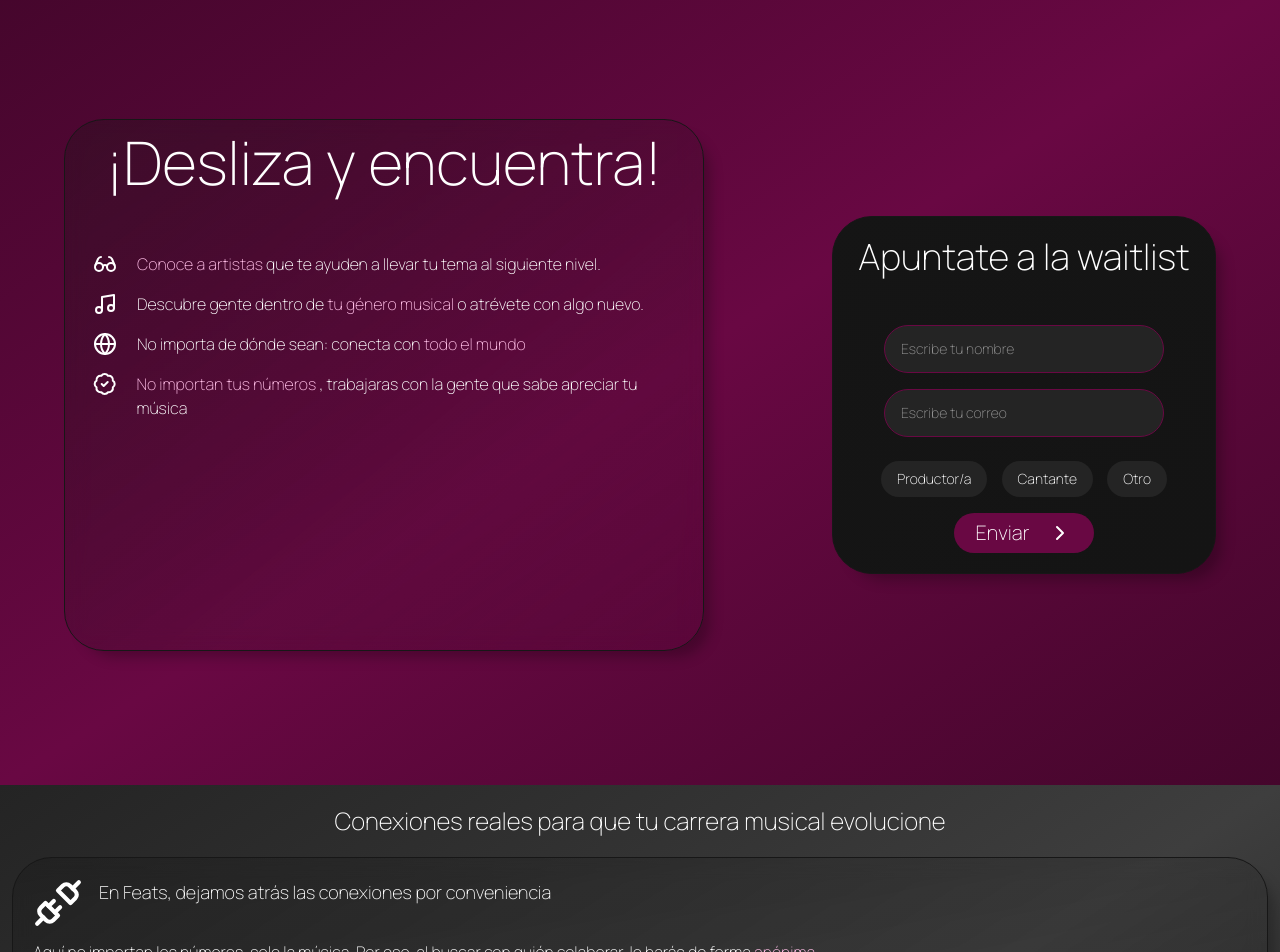
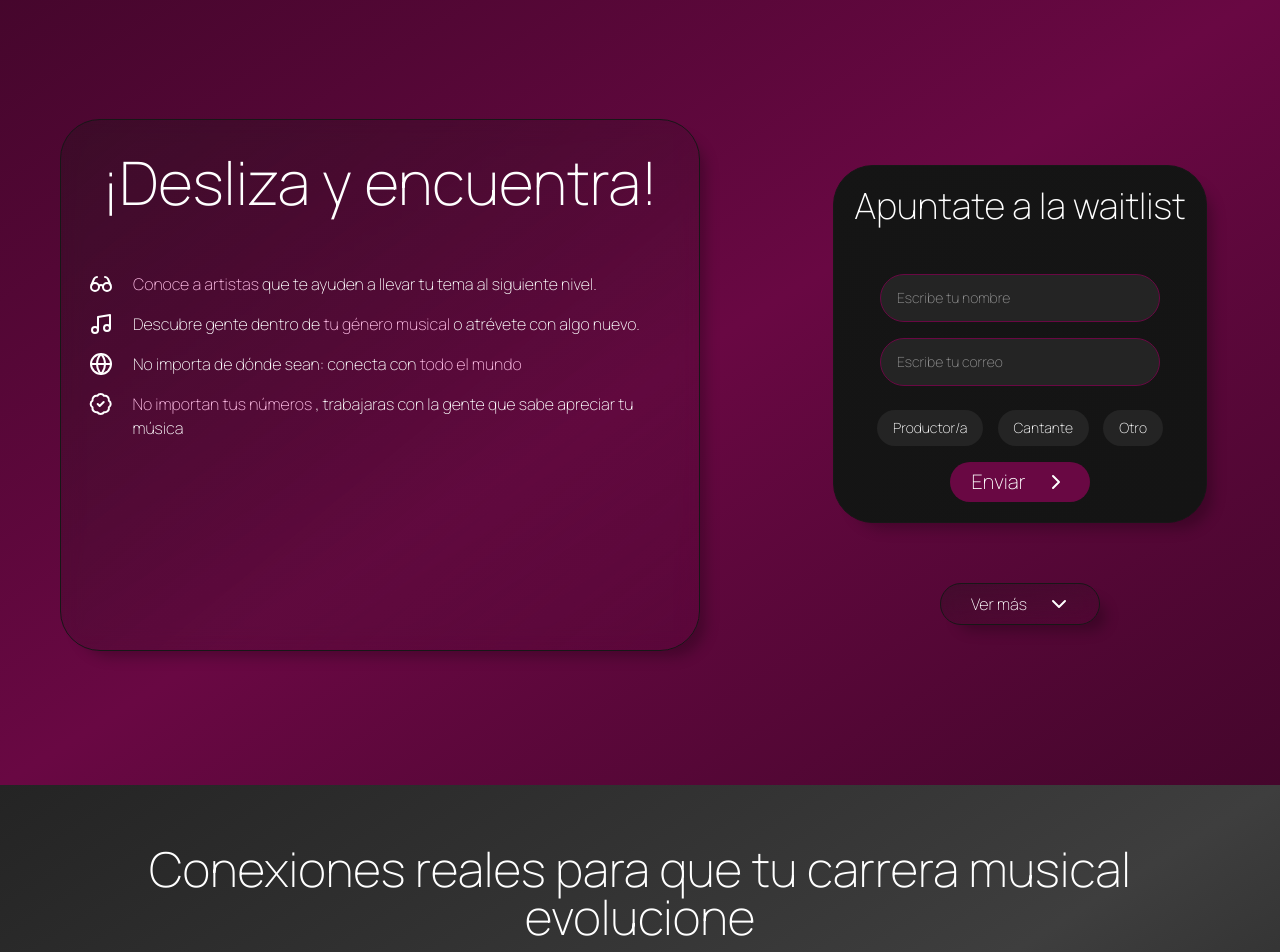
Before and after one commit to PedroOllero/waitlist, a React (Vite) app in the folder client/: page / in a window 1280 px wide. Shown: the part 880-1832 px from the top of the page. Built offline with nearby package versions, Linux system fonts and the light colour scheme; what @midudev/tailwind-animations would draw is missing.

Commit message:
Refactor ExtraInformation and LearnMore components; enhance layout for better responsiveness and integrate PrimaryButtonContainer for improved user interaction

```diff
--- a/client/src/components/PrimaryButtonContainer.tsx
+++ b/client/src/components/PrimaryButtonContainer.tsx
@@ -5,7 +5,7 @@ interface PrimaryContainerProps {
 
 export const PrimaryButtonContainer: React.FC<PrimaryContainerProps> = ({children, className}) => {
     return(
-        <div className={`bg-gradient-to-br from-neutral-900/30 to-neutral-400/0 rounded-[40px] shadow-[12px_12px_12.899999618530273px_-6px_rgba(0,0,0,0.25)] border border-neutral-900 backdrop-blur-[10px] hover:border-primary-300 hover:from-primary-200/30 active:border-primary-300 active:from-primary-200/30 transition-all duration-300 ${className}`}>
+        <div className={`w-40 bg-gradient-to-br from-neutral-900/30 to-neutral-400/0 rounded-[40px] shadow-[12px_12px_12.899999618530273px_-6px_rgba(0,0,0,0.25)] border border-neutral-900 backdrop-blur-[10px] hover:border-primary-300 hover:from-primary-200/30 active:border-primary-300 active:from-primary-200/30 transition-all duration-300 ${className}`}>
             {children}
          </div>
     )
--- a/client/src/screens/extra-information.tsx
+++ b/client/src/screens/extra-information.tsx
@@ -8,61 +8,81 @@ interface HeroProps {
 
 const ExtraInformation: React.FC<HeroProps> = ({ ref }) => {
   return (
-    <section ref={ref} className=" flex flex-col px-3 py-5 gap-5 bg-gradient-to-tl from-background-100 via-background-300 to-background-200 text-white">
-      <h1 className="text-2xl text-center">Conexiones reales para que tu carrera musical evolucione</h1>
-      <PrimaryContainer className="p-5">
+    <section
+      id="extraInformation"
+      className="h-svh px-3 py-5 bg-gradient-to-tl from-background-100 via-background-300 to-background-200 text-white"
+    >
+      <h1 className="text-2xl lg:text-5xl lg:m-10 text-center ">
+        Conexiones reales para que tu carrera musical evolucione
+      </h1>
+      <div className="flex flex-col lg:flex-row gap-5 lg:gap-0 lg:justify-around">
+        <PrimaryContainer className="p-5 lg:w-[30%]">
           <h5 className="text-lg mb-3 flex">
-          <Unplug size={50} className="mr-4"/>
+            <Unplug size={50} className="mr-4" />
             En Feats, dejamos atrás las conexiones por conveniencia
           </h5>
           <p className="mb-5">
             Aquí no importan los números, solo la música. Por eso, al buscar con
-          quién colaborar, lo harás de forma <PinkHighlight> anónima.</PinkHighlight>
+            quién colaborar, lo harás de forma{" "}
+            <PinkHighlight> anónima.</PinkHighlight>
           </p>
-        <p  className="mb-5">
+          <p className="mb-5">
             Lo único que cuenta es lo que suena: cuando explores artistas para
-          conectar, <PinkHighlight> te guiarás por la música que han creado</PinkHighlight> te guiarás por la música que han creado, no por su perfil ni
+            conectar,{" "}
+            <PinkHighlight>
+              {" "}
+              te guiarás por la música que han creado
+            </PinkHighlight>{" "}
+            te guiarás por la música que han creado, no por su perfil ni
             seguidores.
           </p>
-        <p  className="mb-5">
-          Si hay una <PinkHighlight> conexión real</PinkHighlight> , entonces sí: será el momento de hablar de
-          vuestro próximo proyecto juntos.
+          <p className="mb-5">
+            Si hay una <PinkHighlight> conexión real</PinkHighlight> , entonces
+            sí: será el momento de hablar de vuestro próximo proyecto juntos.
           </p>
         </PrimaryContainer>
-      <PrimaryContainer className="p-5">
+        <PrimaryContainer className="p-5 lg:w-[30%]">
           <h5 className="text-lg mb-3 flex">
-          <BicepsFlexed  size={50} className="mr-4" />
+            <BicepsFlexed size={50} className="mr-4" />
             Una vez conectas, es momento de crear
           </h5>
-        <p  className="mb-5">
+          <p className="mb-5">
             En el feed de Feats verás cómo los artistas con los que has hecho
-          match comparten <PinkHighlight>todo tipo de proyectos</PinkHighlight>: un beat en busca de voz, una
-          letra que aún no tiene música, una canción que necesita una
-          colaboración, un sample que pide batería… todo tiene cabida.
+            match comparten{" "}
+            <PinkHighlight>todo tipo de proyectos</PinkHighlight>: un beat en
+            busca de voz, una letra que aún no tiene música, una canción que
+            necesita una colaboración, un sample que pide batería… todo tiene
+            cabida.
           </p>
-        <p  className="mb-5">
-          Con tu red de contactos, no solo podrás trabajar más, sino mejor. <PinkHighlight> Más
-          proyectos, más calidad, más música.</PinkHighlight>
+          <p className="mb-5">
+            Con tu red de contactos, no solo podrás trabajar más, sino mejor.{" "}
+            <PinkHighlight>
+              {" "}
+              Más proyectos, más calidad, más música.
+            </PinkHighlight>
           </p>
         </PrimaryContainer>
-      <PrimaryContainer className="p-3">
+        <PrimaryContainer className="p-3 lg:w-[30%]">
           <h5 className="text-lg mb-3 flex">
-          <DollarSign  size={50} className="mr-4"/>
+            <DollarSign size={50} className="mr-4" />
             Disfruta de Feats sin tener que pagar nada
           </h5>
-        <p  className="mb-5">
-          Aquí no hace falta dinero para empezar. Puedes usar la plataforma <PinkHighlight> sin
-          coste alguno. </PinkHighlight>
+          <p className="mb-5">
+            Aquí no hace falta dinero para empezar. Puedes usar la plataforma{" "}
+            <PinkHighlight> sin coste alguno. </PinkHighlight>
           </p>
-        <p  className="mb-5">
+          <p className="mb-5">
             Dale like a otros artistas, haz match, propón proyectos, chatea y
             colabora… todo sin pagar.
           </p>
-        <p  className="mb-5">
-          Lo único que necesitas son <PinkHighlight>tus ganas de crear música y conectar con
-          gente como tú.</PinkHighlight>
+          <p className="mb-5">
+            Lo único que necesitas son{" "}
+            <PinkHighlight>
+              tus ganas de crear música y conectar con gente como tú.
+            </PinkHighlight>
           </p>
         </PrimaryContainer>
+      </div>
     </section>
   );
 };
--- a/client/src/screens/hero.tsx
+++ b/client/src/screens/hero.tsx
@@ -52,7 +52,7 @@ const Hero: React.FC = () => {
         playsInline
         preload="auto"
       />
-      <PrimaryContainer className="w-[90%] lg:w-[50%] p-7 justify-center items-center text-center text-4xl lg:text-8xl font-bold z-10">
+      <PrimaryContainer className="w-[90%] lg:w-[60%] p-7 justify-center items-center text-center text-4xl lg:text-8xl font-bold z-10">
         <h1 className="h-17 lg:h-30">Conecta con</h1>
         <RotatingWord />
         <h2 className="text-lg mt-10 text-background-400">
--- a/client/src/screens/learnMore.tsx
+++ b/client/src/screens/learnMore.tsx
@@ -1,12 +1,13 @@
 import React from "react";
-import { BadgeCheck, Glasses, Globe, Music } from "lucide-react";
+import { BadgeCheck, ChevronDown, Glasses, Globe, Music } from "lucide-react";
 import { PrimaryContainer } from "../components/PrimaryContainer";
 import { Form } from "../components/Form";
 import { PinkHighlight } from "../components/PinkHighlight";
+import { PrimaryButtonContainer } from "../components/PrimaryButtonContainer";
 
 const LearnMore = React.forwardRef<HTMLDivElement>(() => {
   const handleScrollClick = () => {
-    const targetElement = document.getElementById("learnMore"); // Asegúrate de que el ID coincida con el elemento objetivo
+    const targetElement = document.getElementById("extraInformation"); // Asegúrate de que el ID coincida con el elemento objetivo
     if (targetElement) {
       targetElement.scrollIntoView({ behavior: "smooth", block: "start" });
     }
@@ -18,7 +19,9 @@ const LearnMore = React.forwardRef<HTMLDivElement>(() => {
       className="h-200 lg:h-svh flex flex-col lg:flex-row py-5 lg:justify-around items-center bg-gradient-to-tl from-primary-300 via-primary-200 to-primary-300 text-white"
     >
       <PrimaryContainer className="px-5 py-3 w-[90%] lg:w-[50%] lg:h-[70%]">
-        <h3 className="text-2xl lg:text-6xl text-center lg:mb-15">¡Desliza y encuentra!</h3>
+        <h3 className="text-2xl lg:text-6xl text-center lg:mb-15 lg:mt-5">
+          ¡Desliza y encuentra!
+        </h3>
         <div>
           <div>
             <ul>
@@ -47,8 +50,8 @@ const LearnMore = React.forwardRef<HTMLDivElement>(() => {
               <li className="flex flex-row my-4">
                 <BadgeCheck className="w-10 mr-3" />
                 <p>
-                <PinkHighlight>No importan tus números</PinkHighlight> , trabajaras con la gente que sabe
-                  apreciar tu música
+                  <PinkHighlight>No importan tus números</PinkHighlight> ,
+                  trabajaras con la gente que sabe apreciar tu música
                 </p>
               </li>
             </ul>
@@ -59,14 +62,21 @@ const LearnMore = React.forwardRef<HTMLDivElement>(() => {
                 /> */}
           </div>
         </div>
-        {/* <button type="submit" onClick={onScrollClick}>
-              !Quiero saber más!
-              <ChevronDown />
-            </button> */}
       </PrimaryContainer>
-      <PrimaryContainer className="p-5 w-[90%] lg:w-[30%] bg-background-100 mt-5 z-10">
-        <Form />
-      </PrimaryContainer>
+      <div className="w-100 h-120 flex flex-col justify-between items-center">
+        <PrimaryContainer className="p-5 bg-background-100 mt-5 z-10">
+          <Form />
+        </PrimaryContainer>
+        <PrimaryButtonContainer className="active:bg-background-200 active:border-background-100 hover:bg-background-200 hover:border-background-100">
+          <button
+            onClick={handleScrollClick}
+            className="w-40 h-10 px-5 py-5 flex justify-around items-center group"
+          >
+            Ver más
+            <ChevronDown className="group-hover:translate-y-1 group-active:translate-y-1 transition-all duration-500 ease-in-out" />
+          </button>
+        </PrimaryButtonContainer>
+      </div>
     </section>
   );
 });
```
Also changed, not shown: 2 other files (tests, documents, lock files or other folders). Lines whose indentation alone changed are shown as unchanged.
